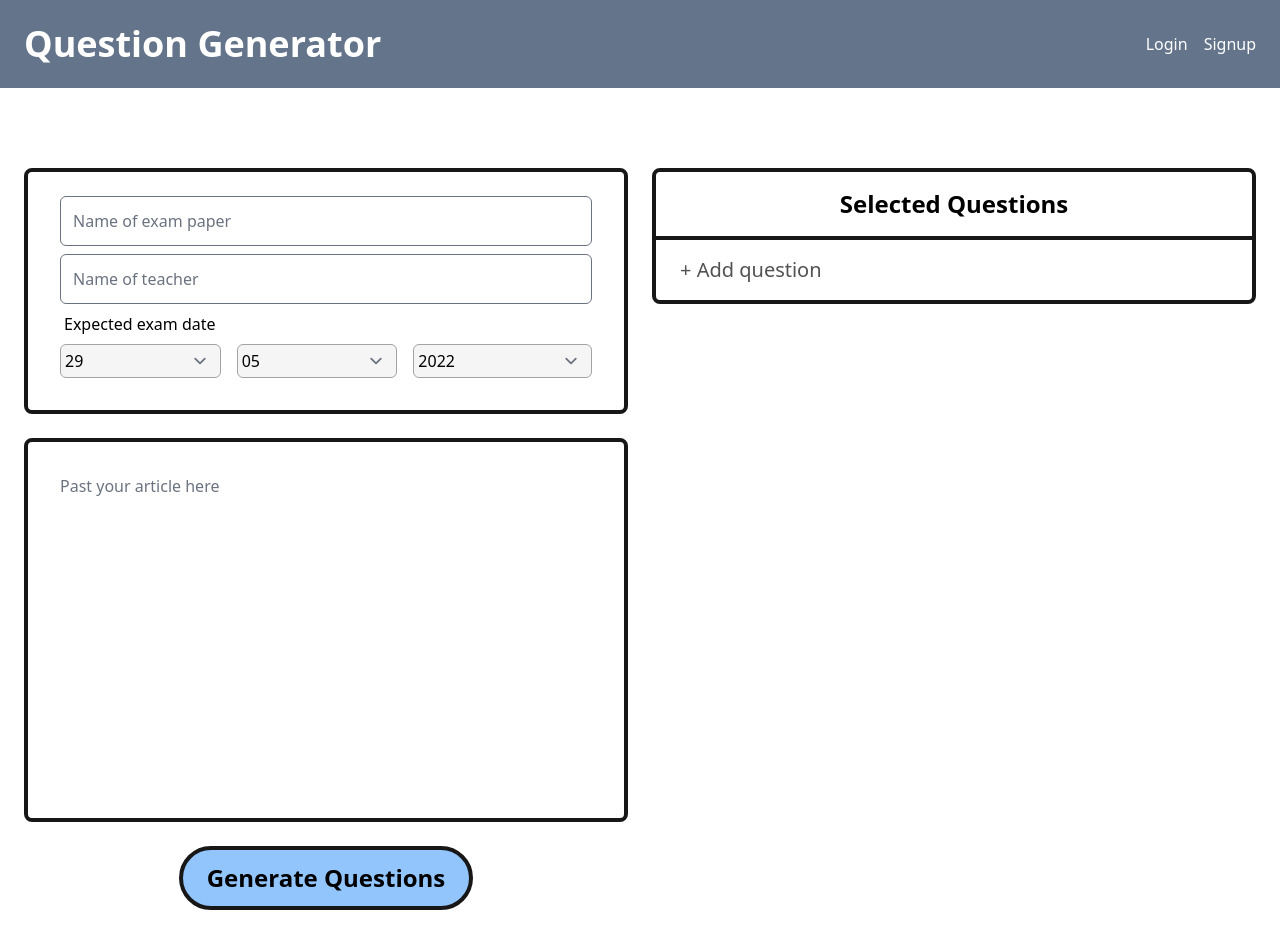
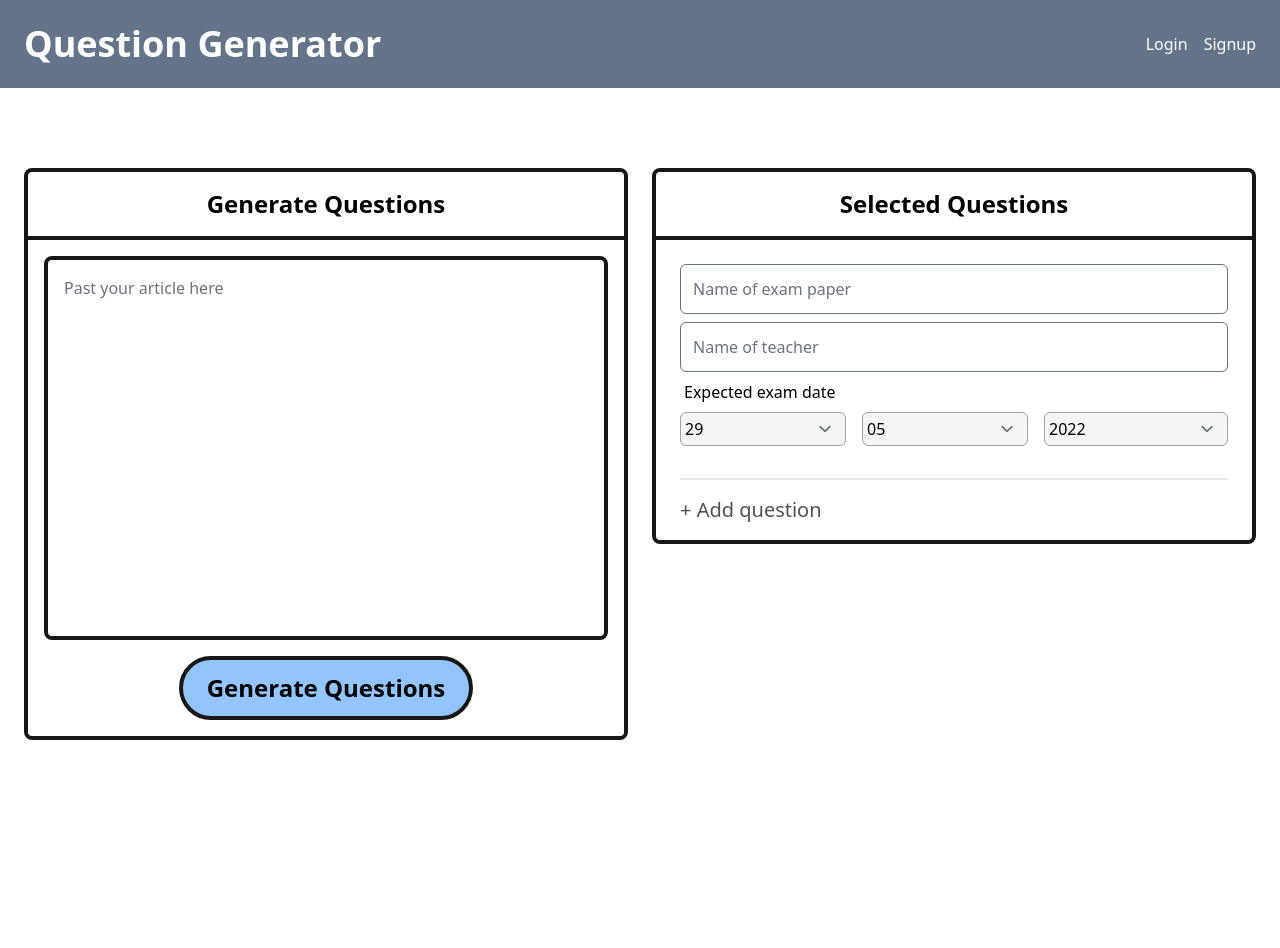
Before and after one commit to MatthewNgan/qg_next, a Next.js app: page /form/generate in a window 1280 px wide. Shown: the top 948 px of the page. After the commit the page ends 820 px from the top, so only its background shows below. Built offline with nearby package versions, Linux system fonts and the light colour scheme.

Commit message:
Improved UI Design Rearranged form generate elements

```diff
--- a/pages/form/generate.tsx
+++ b/pages/form/generate.tsx
@@ -181,34 +181,26 @@ export default function GenerateForm() {
         <div className='container mx-auto'>
           <div className='grid grid-cols-2 gap-6'>
             <div className='flex flex-col gap-6'>
-              <div className='flex flex-col px-8 py-6 gap-2 border-4 rounded-lg border-neutral-900'>
-                <input name='paper_name' type='text' placeholder='Name of exam paper' className='p-3 border rounded-md' onChange={(e) => setPaperName(e.target.value)} />
-                <input name='teacher_name' type='text' placeholder='Name of teacher' className='p-3 border rounded-md' onChange={(e) => setTeacherName(e.target.value)} />
-                <div>
-                  <div className='px-1 mb-2'>Expected exam date</div>
-                  <DateSelect year={examDate.year} month={examDate.month} day={examDate.day} setExamDate={setExamDate} />
-                </div>
-                <div>
-                  {/* <div className='px-1 mb-2'>Exam grade</div>
-                <select className='border border-neutral-400 bg-neutral-100 rounded-md p-1 flex-grow'>
-                  <option disabled selected>grade</option>
-                </select> */}
-                </div>
-              </div>
-              <textarea defaultValue={text} className='border-4 border-neutral-900 rounded-lg p-8 h-96 resize-none' placeholder='Past your article here' onChange={(e) => setText(e.target.value)}>
+              <div className='border-4 border-neutral-900 rounded-lg'>
+                <h2 className='text-2xl font-bold w-full text-center py-4 border-neutral-900 border-b-4'>Generate Questions</h2>
+                <div className='mx-4 py-4 flex flex-col items-center gap-4'>
+                  <textarea defaultValue={text} className='p-4 h-96 resize-none border-4 border-neutral-900 rounded-lg w-full' placeholder='Past your article here' onChange={(e) => setText(e.target.value)}>
                   </textarea>
-              <div className='flex justify-center'>
                   <button ref={generateButton} className='px-6 py-4 leading-none border-4 border-neutral-900 bg-blue-300 rounded-full font-bold text-2xl disabled:bg-neutral-400' onClick={(e) => {
                     generateQuestions(text);
                   }}>Generate Questions</button>
                 </div>
-            </div>
-            <div className='flex flex-col gap-6'>
                 {
                   questionChoices.length > 0 &&
-                <div className='flex flex-col border-neutral-900 border-4 rounded-lg'>
-                  <h2 className='text-2xl font-bold w-full text-center py-4 border-neutral-900 border-b-4'>Question Choices</h2>
-                  <div className='px-6'>
+                  <div className='flex flex-col rounded-lg'>
+                    <div className='px-6 flex flex-col'>
+                      {
+                        questionChoices.length > 0 &&
+                        <button className='ml-auto text-xl rounded-lg font-bold' onClick={() => {
+                          setSelectedQuestions(questionChoices);
+                          setQuestionChoices([]);
+                        }}>Select All</button>
+                      }
                       {
                         questionChoices.map((choice, index) =>
                           <div key={index} className={`py-6${index < questionChoices.length - 1 ? ' border-b-2' : ''}`}>
@@ -241,8 +233,35 @@ export default function GenerateForm() {
                     </div>
                   </div>
                 }
+              </div>
+            </div>
+            <div className='flex flex-col gap-6'>
               <div className='flex flex-col border-neutral-900 border-4 rounded-lg'>
-                <h2 className='text-2xl font-bold w-full text-center py-4 border-neutral-900 border-b-4'>Selected Questions</h2>
+                <h2 className='text-2xl font-bold w-full text-center py-4 border-neutral-900 border-b-4 relative flex items-center justify-center'>
+                  Selected Questions
+                  {
+                    paperLink !== '' &&
+                    <Link href={paperLink}>
+                      <a className='absolute right-4 text-xl hover:underline px-4 py-2 leading-none border-2 border-neutral-900 bg-red-300 rounded-full disabled:bg-neutral-400'>
+                        Link
+                      </a>
+                    </Link>
+                  }
+                </h2>
+                <div className='flex flex-col mx-6 py-6 gap-2 border-b-2'>
+                  <input name='paper_name' type='text' placeholder='Name of exam paper' className='p-3 border rounded-md' onChange={(e) => setPaperName(e.target.value)} />
+                  <input name='teacher_name' type='text' placeholder='Name of teacher' className='p-3 border rounded-md' onChange={(e) => setTeacherName(e.target.value)} />
+                  <div>
+                    <div className='px-1 mb-2'>Expected exam date</div>
+                    <DateSelect year={examDate.year} month={examDate.month} day={examDate.day} setExamDate={setExamDate} />
+                  </div>
+                  <div>
+                    {/* <div className='px-1 mb-2'>Exam grade</div>
+                  <select className='border border-neutral-400 bg-neutral-100 rounded-md p-1 flex-grow'>
+                    <option disabled selected>grade</option>
+                  </select> */}
+                  </div>
+                </div>
                 {
                   selectedQuestions.map((choice, index) =>
                     <div key={index} className='px-6'>
@@ -325,15 +344,10 @@ export default function GenerateForm() {
                 <>
                   <div className='flex flex-col items-center'>
                     {
-                      paperLink === '' ?
+                      paperLink === '' &&
                       <button ref={generateFormButton} className='px-6 py-4 leading-none border-4 border-neutral-900 bg-purple-300 rounded-full font-bold text-2xl disabled:bg-neutral-400' onClick={(e) => { generateForm() }}>
                         Generate Google Form
                       </button>
-                        : <Link href={paperLink}>
-                          <a className='mt-4 text-2xl hover:underline px-6 py-4 leading-none border-4 border-neutral-900 bg-red-300 rounded-full font-bold disabled:bg-neutral-400'>
-                            Link to Form
-                          </a>
-                        </Link>
                     }
                   </div>
                 </>
```
Lines whose indentation alone changed are shown as unchanged.
